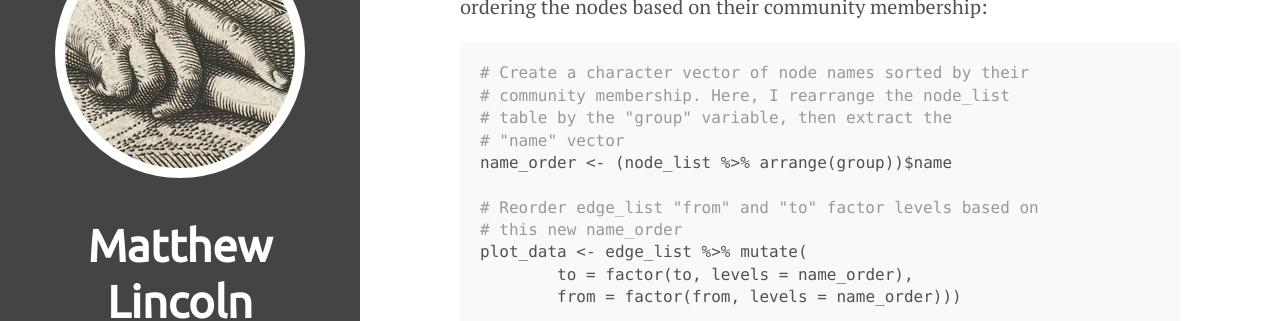
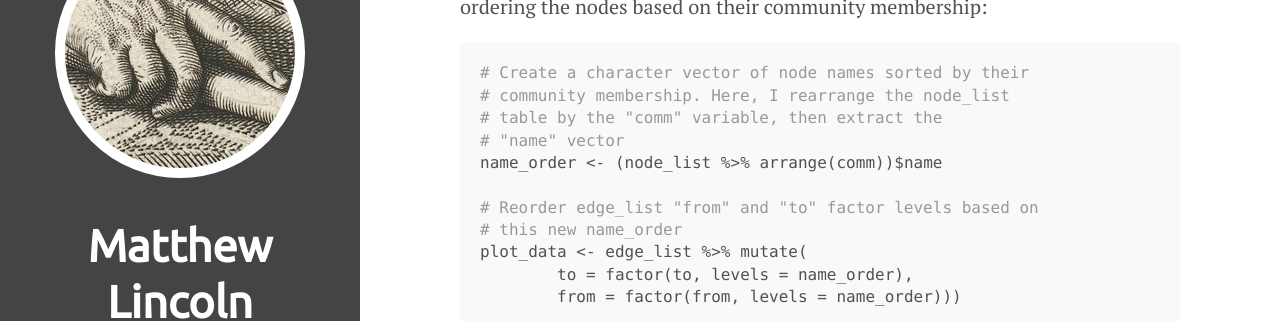
Before and after one commit to mdlincoln/mdlincoln.github.io, a Jekyll site: the page built from _posts/2014-12-20-adjacency-matrix-plots-with-r-and-ggplot2.md, in a window 1280 px wide and 900 px high, scrolled down 4696 px. Shown: the part 152-473 px from the top of the window. Built offline with Jekyll 4.4.1, drawn with Linux system fonts in a browser that asks for light colours; nearby versions of some CDN libraries; comment, search, counter and statistics services are not loaded.

Commit message:
Fix variable name

```diff
--- a/_posts/2014-12-20-adjacency-matrix-plots-with-r-and-ggplot2.md
+++ b/_posts/2014-12-20-adjacency-matrix-plots-with-r-and-ggplot2.md
@@ -162,9 +162,9 @@ Let's try ordering the nodes based on their community membership:
 
 # Create a character vector of node names sorted by their
 # community membership. Here, I rearrange the node_list
-# table by the "group" variable, then extract the
+# table by the "comm" variable, then extract the
 # "name" vector
-name_order <- (node_list %>% arrange(group))$name
+name_order <- (node_list %>% arrange(comm))$name
 
 # Reorder edge_list "from" and "to" factor levels based on
 # this new name_order
```
